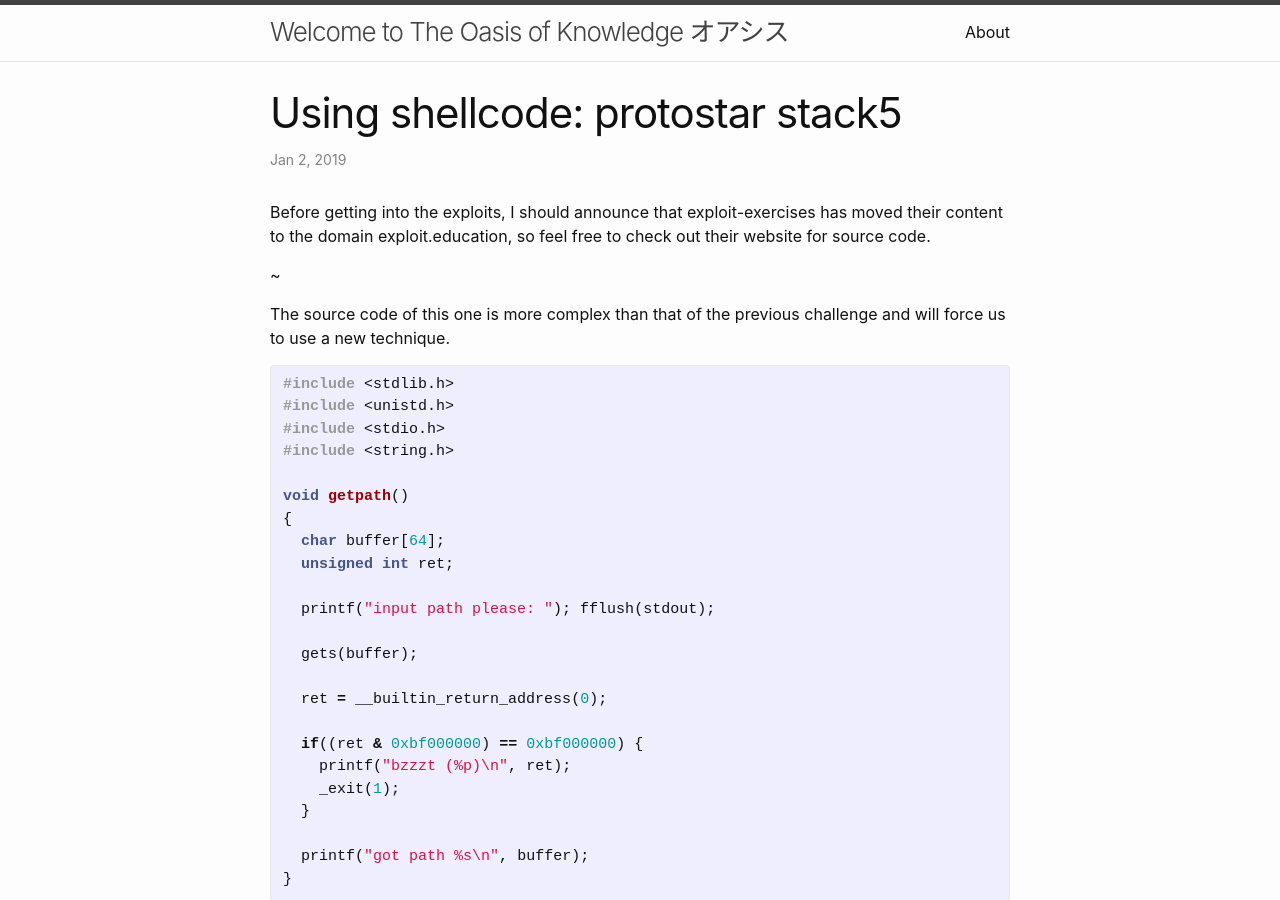
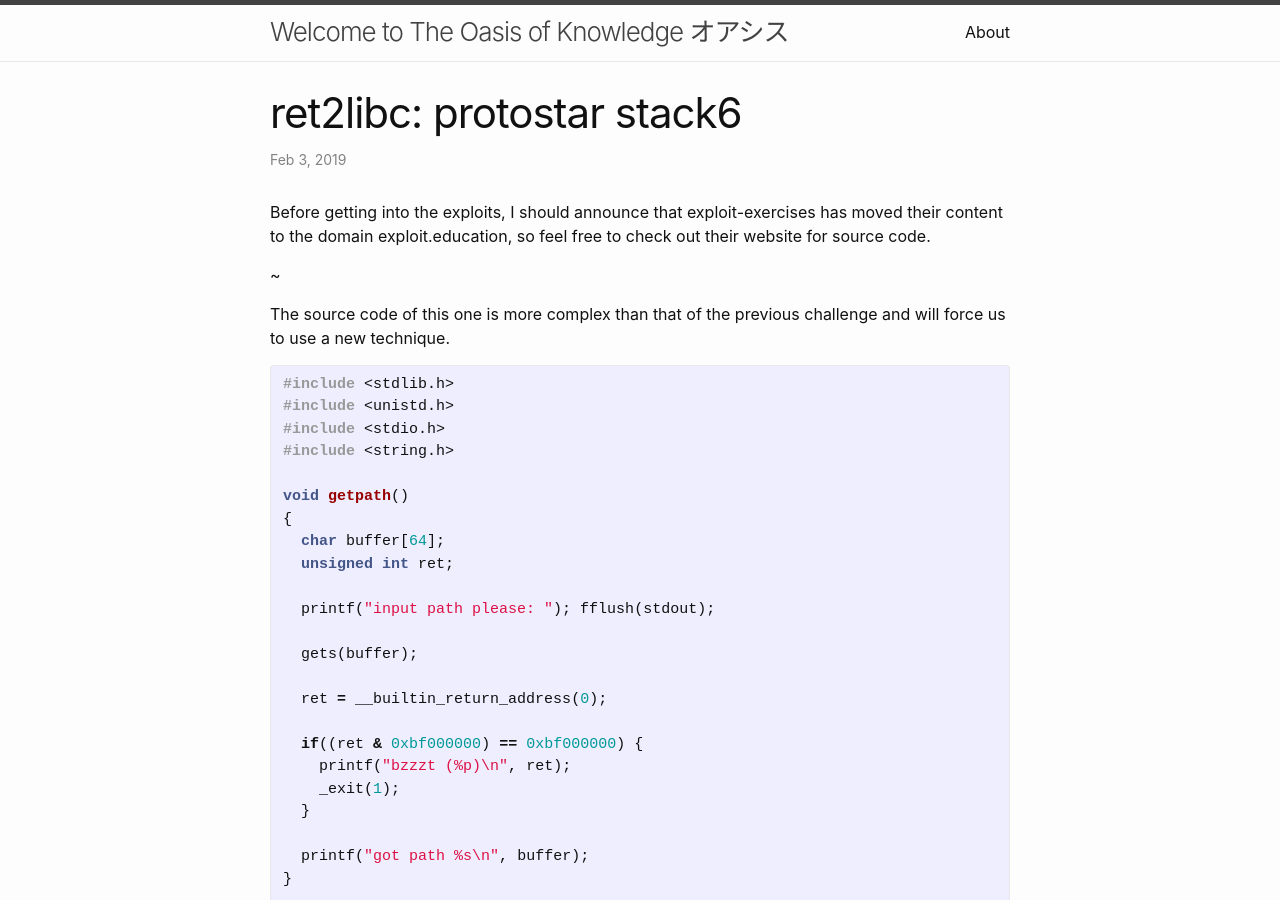
Before and after one commit to v-4-p-0-r/v-4-p-0-r.github.io, a Jekyll site: the page built from _posts/2019-2-3-protostar-stack6.markdown, in a window 1280 px wide and 900 px high. Built offline with Jekyll 4.4.1, drawn with Linux system fonts in a browser that asks for light colours.

Commit message:
changed name

```diff
--- a/_posts/2019-2-3-protostar-stack6.markdown
+++ b/_posts/2019-2-3-protostar-stack6.markdown
@@ -1,7 +1,7 @@
 ---
 layout: post
-title: "Using shellcode: protostar stack5"
-date: 2019-1-2
+title: "ret2libc: protostar stack6"
+date: 2019-2-3
 categories: jekyll update
 ---
 
```
